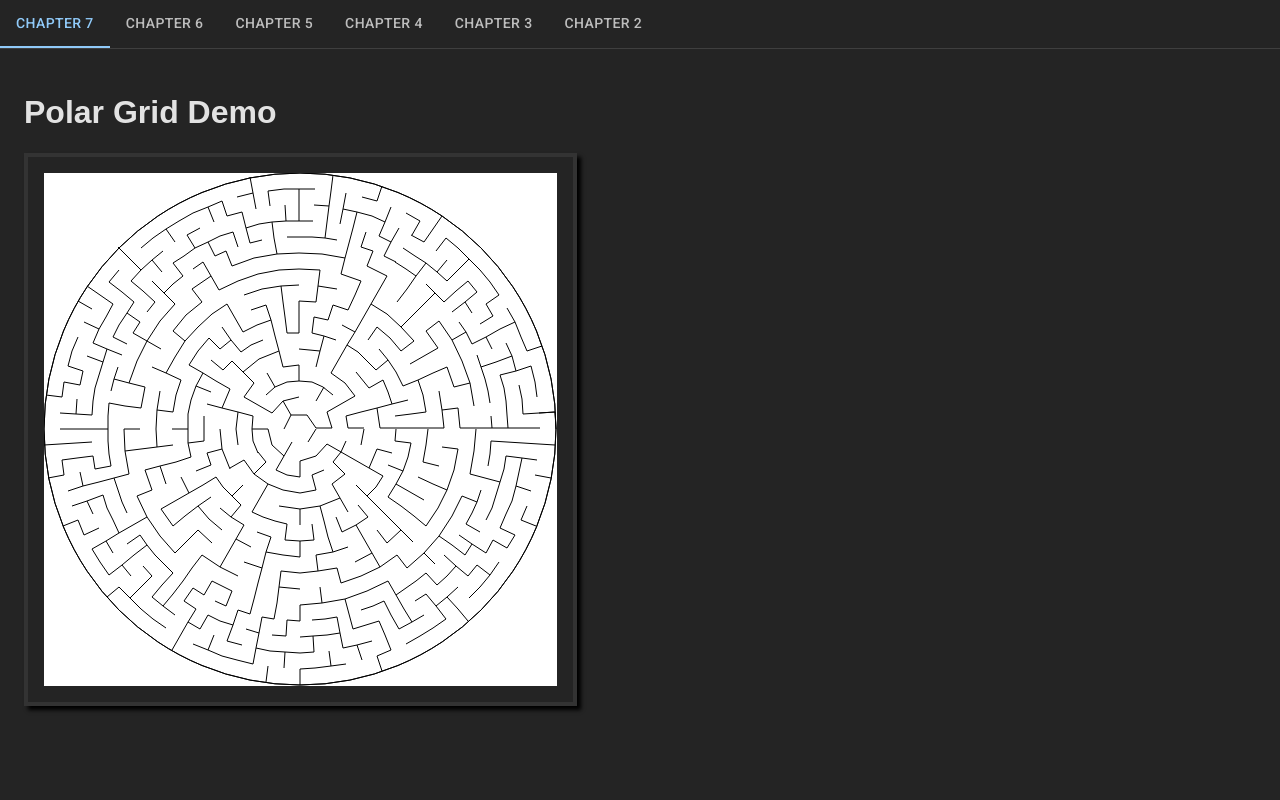
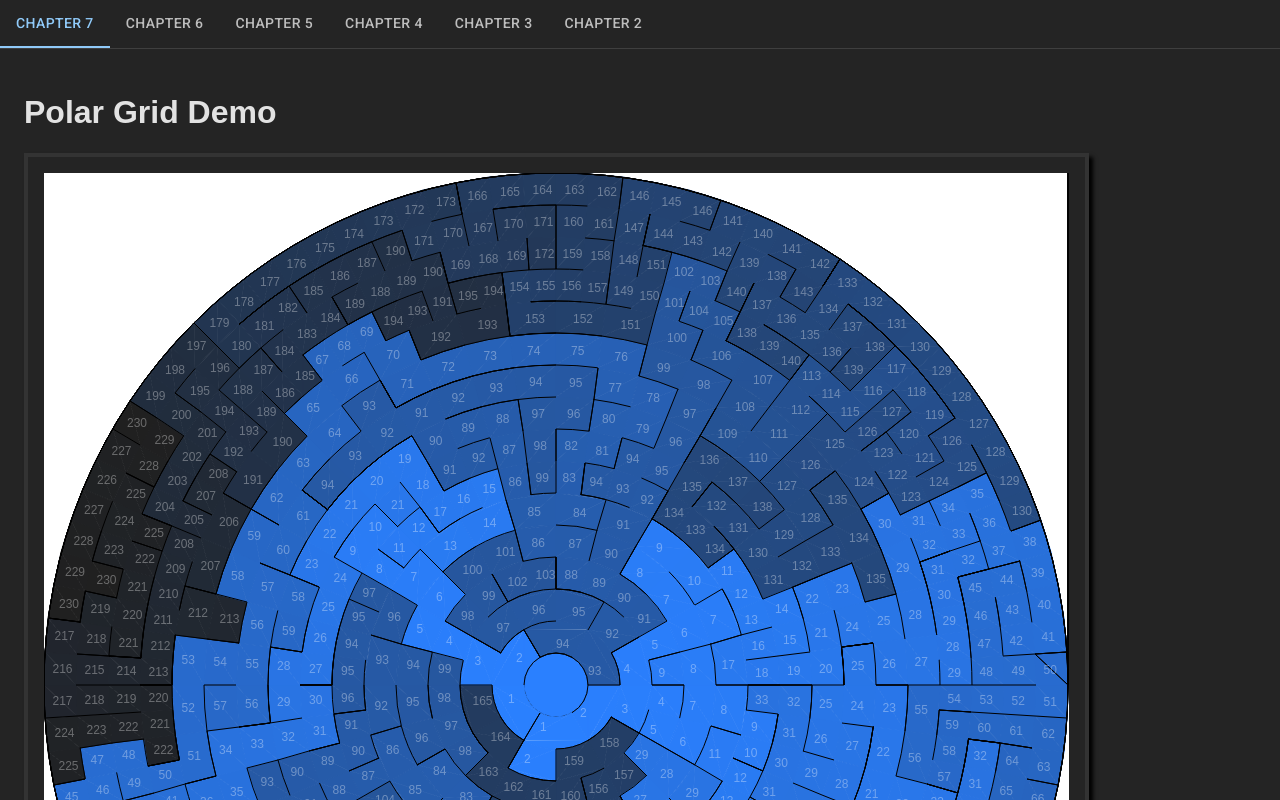
Before and after one commit to onsubmit/mazes-app, a React (Vite) app: page / in a window 1280 px wide. Shown: the top 800 px of the page. Built offline with nearby package versions, Linux system fonts and the light colour scheme.

Commit message:
Generate polar colored maze

```diff
--- a/src/components/chapters/chapter07.tsx
+++ b/src/components/chapters/chapter07.tsx
@@ -1,15 +1,16 @@
 import RecursiveBacktracker from '../../algorithms/generation/recursiveBacktracker';
-import PolarGrid from '../../grids/polarGrid';
+import PolarColoredGrid from '../../grids/polarColoredGrid';
 import Canvas from '../canvas';
 
 export default function Chapter07() {
-  const polarGrid = PolarGrid.create(16);
-  new RecursiveBacktracker().execute(polarGrid);
+  const polarGrid = new RecursiveBacktracker().execute(PolarColoredGrid.create(16));
+  const polarGridStart = polarGrid.getOrThrow(0, 0);
+  polarGrid.setPathStart(polarGridStart);
   return (
     <>
       <h1>Polar Grid Demo</h1>
       <div className="row">
-        <Canvas grid={polarGrid} cellSize={16}></Canvas>
+        <Canvas grid={polarGrid} cellSize={32}></Canvas>
       </div>
     </>
   );
--- a/src/grids/cartesianColoredGrid.ts
+++ b/src/grids/cartesianColoredGrid.ts
@@ -4,7 +4,7 @@ import Distances from '../distances';
 import CartesianDistanceGrid from './cartesianDistanceGrid';
 
 export default class CartesianColoredGrid extends CartesianDistanceGrid {
-  #distances: Distances<CartesianCell> | undefined;
+  private _distances: Distances<CartesianCell> | undefined;
   #farthest: Cell | undefined;
   #maximum: number | undefined;
 
@@ -16,14 +16,14 @@ export default class CartesianColoredGrid extends CartesianDistanceGrid {
     new this(rows, columns).build();
 
   override onSetDistances(distances: Distances<CartesianCell>): void {
-    this.#distances = distances;
+    this._distances = distances;
     const { cell, distance } = distances.getFurthestCell();
     this.#farthest = cell;
     this.#maximum = distance;
   }
 
   override getCellBackgroundColor(cell: CartesianCell): string | void {
-    if (!this.#distances?.has(cell)) {
+    if (!this._distances?.has(cell)) {
       return;
     }
 
@@ -35,7 +35,7 @@ export default class CartesianColoredGrid extends CartesianDistanceGrid {
       throw new Error('Maximum not determined yet.');
     }
 
-    const distance = this.#distances.getOrThrow(cell);
+    const distance = this._distances.getOrThrow(cell);
     const intensity = (this.#maximum - distance) / this.#maximum;
     const dark = Math.round(255 * intensity);
     const bright = Math.round(128 + 127 * intensity);
--- a/src/grids/polarColoredGrid.ts
+++ b/src/grids/polarColoredGrid.ts
@@ -3,7 +3,7 @@ import Distances from '../distances';
 import PolarDistanceGrid from './polarDistanceGrid';
 
 export default class PolarColoredGrid extends PolarDistanceGrid {
-  #distances: Distances<PolarCell> | undefined;
+  private _distances: Distances<PolarCell> | undefined;
   #farthest: PolarCell | undefined;
   #maximum: number | undefined;
 
@@ -14,14 +14,14 @@ export default class PolarColoredGrid extends PolarDistanceGrid {
   static override create = (rows: number): PolarColoredGrid => new this(rows).build();
 
   override onSetDistances(distances: Distances<PolarCell>): void {
-    this.#distances = distances;
+    this._distances = distances;
     const { cell, distance } = distances.getFurthestCell();
     this.#farthest = cell;
     this.#maximum = distance;
   }
 
   override getCellBackgroundColor(cell: PolarCell): string | void {
-    if (!this.#distances?.has(cell)) {
+    if (!this._distances?.has(cell)) {
       return;
     }
 
@@ -33,10 +33,11 @@ export default class PolarColoredGrid extends PolarDistanceGrid {
       throw new Error('Maximum not determined yet.');
     }
 
-    const distance = this.#distances.getOrThrow(cell);
+    const distance = this._distances.getOrThrow(cell);
     const intensity = (this.#maximum - distance) / this.#maximum;
-    const dark = Math.round(255 * intensity);
-    const bright = Math.round(128 + 127 * intensity);
-    return `rgb(${dark}, ${dark}, ${bright})`;
+    const r = Math.round(32 + 10 * intensity);
+    const g = Math.round(32 + 96 * intensity);
+    const b = Math.round(32 + 223 * intensity);
+    return `rgb(${r}, ${g}, ${b})`;
   }
 }
--- a/src/grids/polarDistanceGrid.ts
+++ b/src/grids/polarDistanceGrid.ts
@@ -5,6 +5,14 @@ import PolarGrid from './polarGrid';
 
 export default class PolarDistanceGrid extends PolarGrid implements DistanceGrid<PolarCell> {
   distances: Distances<PolarCell> | undefined;
+
+  override getCellContents(cell: PolarCell): string {
+    if (this.distances?.has(cell)) {
+      return this.distances.getOrThrow(cell).toString().toUpperCase();
+    }
+
+    return super.getCellContents(cell);
+  }
 
   onSetDistances(_distances: Distances<PolarCell>): void {}
 
--- a/src/grids/polarGrid.ts
+++ b/src/grids/polarGrid.ts
@@ -3,6 +3,21 @@ import PolarCell from '../cells/polarCell';
 import { cos, modulo, sin, twoPi } from '../math';
 import { randomInteger } from '../random';
 import Grid, { CellCallback, Row } from './grid';
+
+type Coordinate = { x: number; y: number };
+
+type CellDrawData = {
+  coordinates: {
+    a: Coordinate;
+    b: Coordinate;
+    c: Coordinate;
+    d: Coordinate;
+  };
+  innerRadius: number;
+  outerRadius: number;
+  thetaCounterClockwise: number;
+  thetaClockwise: number;
+};
 
 export default class PolarGrid extends Grid<PolarCell> {
   static #fromCoordinates = (row: number, column: number) => new PolarCell(row, column);
@@ -77,11 +92,7 @@ export default class PolarGrid extends Grid<PolarCell> {
   override forEachCell(cb: CellCallback<PolarCell>) {
     for (let r = 0; r < this._rows; r++) {
       for (let c = 0; c < this.getRowOrThrow(r).length; c++) {
-        const cell = this.get(r, c);
-        if (!cell) {
-          continue;
-        }
-
+        const cell = this.getOrThrow(r, c);
         if (cb({ row: r, column: c, cell }) === false) {
           return;
         }
@@ -91,6 +102,7 @@ export default class PolarGrid extends Grid<PolarCell> {
 
   override draw(canvas: HTMLCanvasElement, cellSize: number) {
     const backgroundColor = '#fff';
+    const backgroundColorEmptyCell = '#000';
     const strokeStyle = '#000';
 
     const size = 2 * this.rows * cellSize;
@@ -101,51 +113,146 @@ export default class PolarGrid extends Grid<PolarCell> {
 
     const center = size / 2;
 
-    for (const mode of ['backgrounds', 'walls'] as const) {
+    helper.fillCircle(
+      center,
+      center,
+      cellSize,
+      this.getCellBackgroundColor(this.getOrThrow(0, 0)) ?? backgroundColor
+    );
+
+    const cellCorners: Map<PolarCell, CellDrawData> = new Map();
+
+    for (const mode of ['precalculate', 'backgrounds', 'walls', 'text'] as const) {
       this.forEachCell(({ row, column, cell }) => {
         if (row === 0) {
           return;
         }
 
+        const corners = cellCorners.get(cell);
+
+        switch (mode) {
+          case 'precalculate': {
             const theta = twoPi / this.getRowOrThrow(row).length;
             const innerRadius = row * cellSize;
             const outerRadius = innerRadius + cellSize;
             const thetaCounterClockwise = column * theta;
             const thetaClockwise = thetaCounterClockwise + theta;
 
-        const pointA = {
-          x: center + Math.floor(innerRadius * cos(thetaCounterClockwise)),
-          y: center + Math.floor(innerRadius * sin(thetaCounterClockwise)),
+            const cosThetaCounterClockwise = cos(thetaCounterClockwise);
+            const sinThetaCounterClockwise = sin(thetaCounterClockwise);
+            const cosThetaClockwise = cos(thetaClockwise);
+            const sinThetaClockwise = sin(thetaClockwise);
+
+            const a = {
+              x: center + Math.round(innerRadius * cosThetaCounterClockwise),
+              y: center + Math.round(innerRadius * sinThetaCounterClockwise),
             };
 
-        // const pointB = {
-        //   x: center + Math.floor(outerRadius * cos(thetaCounterClockwise)),
-        //   y: center + Math.floor(outerRadius * sin(thetaCounterClockwise)),
-        // };
-
-        const pointC = {
-          x: center + Math.floor(innerRadius * cos(thetaClockwise)),
-          y: center + Math.floor(innerRadius * sin(thetaClockwise)),
+            const b = {
+              x: center + Math.round(outerRadius * cosThetaCounterClockwise),
+              y: center + Math.round(outerRadius * sinThetaCounterClockwise),
             };
 
-        const pointD = {
-          x: center + Math.floor(outerRadius * cos(thetaClockwise)),
-          y: center + Math.floor(outerRadius * sin(thetaClockwise)),
+            const c = {
+              x: center + Math.round(innerRadius * cosThetaClockwise),
+              y: center + Math.round(innerRadius * sinThetaClockwise),
             };
 
-        switch (mode) {
+            const d = {
+              x: center + Math.round(outerRadius * cosThetaClockwise),
+              y: center + Math.round(outerRadius * sinThetaClockwise),
+            };
+
+            cellCorners.set(cell, {
+              coordinates: { a, b, c, d },
+              innerRadius,
+              outerRadius,
+              thetaCounterClockwise,
+              thetaClockwise,
+            });
+
+            break;
+          }
           case 'backgrounds': {
+            if (!corners) {
+              throw new Error('Cell corners not precalculated.');
+            }
+
+            const {
+              coordinates: { a, b, d },
+              innerRadius,
+              outerRadius,
+              thetaCounterClockwise,
+              thetaClockwise,
+            } = corners;
+
+            const color = cell.isEmpty
+              ? backgroundColorEmptyCell
+              : this.getCellBackgroundColor(cell) ?? backgroundColor;
+
+            helper.fillPath((context) => {
+              context.moveTo(a.x, a.y);
+              context.arc(center, center, innerRadius, thetaCounterClockwise, thetaClockwise);
+              context.lineTo(d.x, d.y);
+              context.moveTo(b.x, b.y);
+              context.arc(center, center, outerRadius, thetaCounterClockwise, thetaClockwise);
+              context.moveTo(b.x, b.y);
+              context.lineTo(a.x, a.y);
+            }, color);
+
+            helper.fillPath((context) => {
+              context.lineTo(b.x, b.y);
+              context.lineTo(d.x, d.y);
+              context.lineTo(a.x, a.y);
+            }, color);
+
             break;
           }
           case 'walls': {
+            if (!corners) {
+              throw new Error('Cell corners not precalculated.');
+            }
+
+            const {
+              coordinates: { a, c, d },
+              innerRadius,
+              thetaCounterClockwise,
+              thetaClockwise,
+            } = corners;
+
             if (!cell.isLinkedTo(cell.inward)) {
-              helper.drawLine(pointA.x, pointA.y, pointC.x, pointC.y);
+              helper.context.moveTo(a.x, a.y);
+              helper.context.arc(
+                center,
+                center,
+                innerRadius,
+                thetaCounterClockwise,
+                thetaClockwise
+              );
+              helper.context.moveTo(a.x, a.y);
+              helper.context.stroke();
             }
 
             if (!cell.isLinkedTo(cell.clockwise)) {
-              helper.drawLine(pointC.x, pointC.y, pointD.x, pointD.y);
+              helper.drawLine(c.x, c.y, d.x, d.y);
             }
 
+            break;
+          }
+          case 'text': {
+            if (!corners) {
+              throw new Error('Cell corners not precalculated.');
+            }
+
+            const {
+              coordinates: { a, d },
+            } = corners;
+            helper.fillText(
+              (a.x + d.x - cellSize / 2) / 2,
+              (a.y + d.y + cellSize / 4) / 2,
+              this.getCellContents(cell),
+              '#ffffff55'
+            );
             break;
           }
         }
```
Also changed, not shown: src/canvasRenderingContextHelper.ts (+46 -0 lines), src/cells/cell.ts (+13 -13 lines), src/distances.ts (+12 -12 lines). Lines whose indentation alone changed are shown as unchanged.
